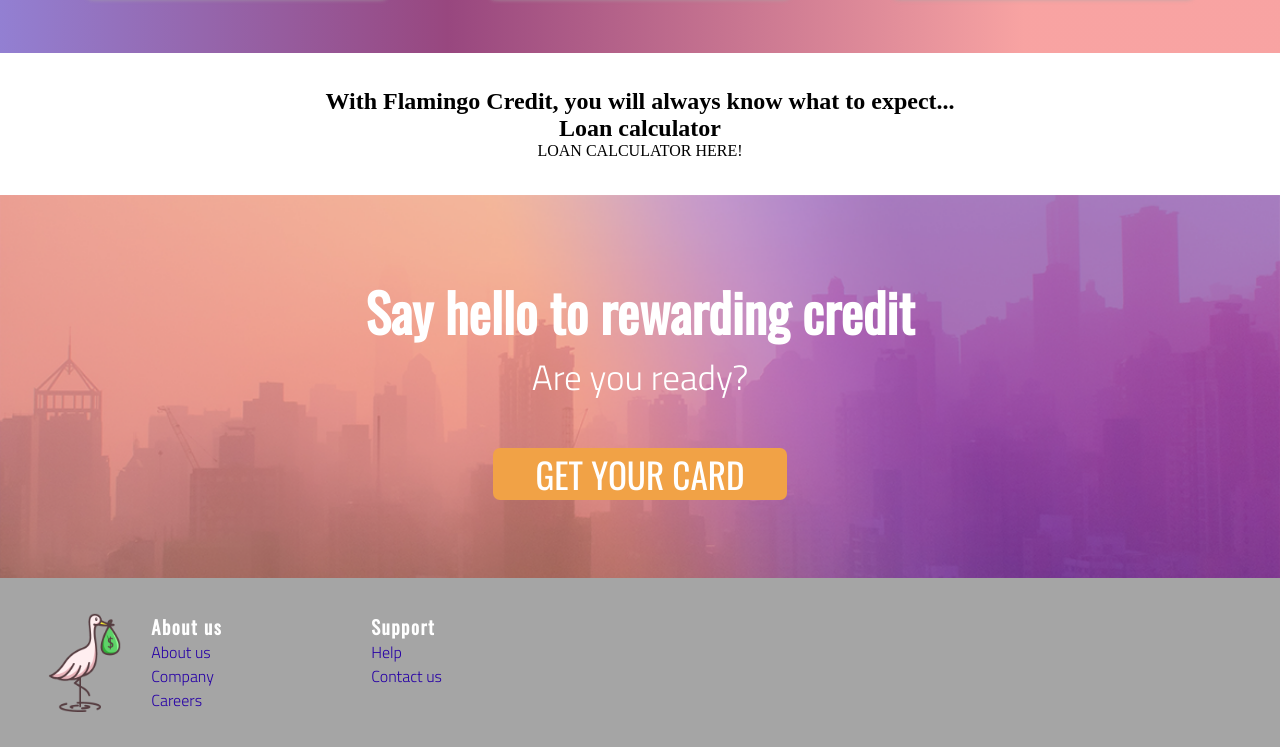
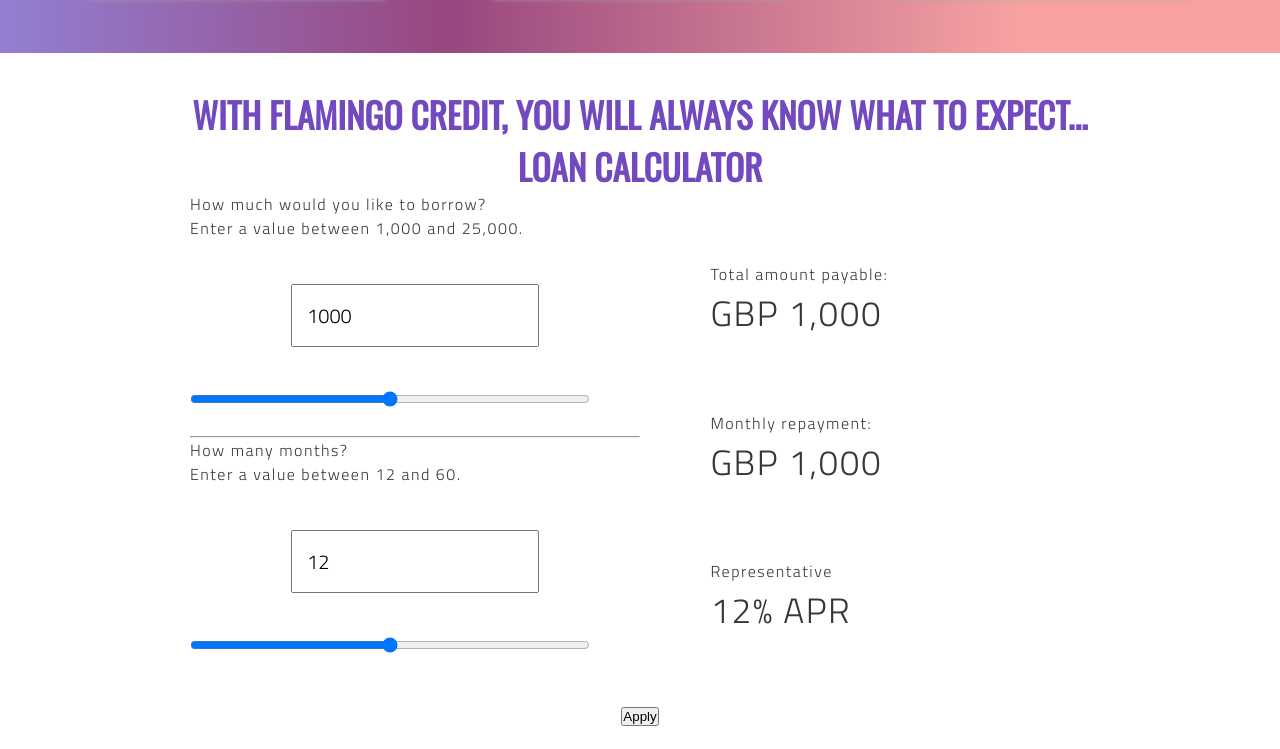
Before and after one commit to janoskocs/credit-card-landing-page, a plain HTML site: page index.html in a window 1280 px wide. Shown: the part 1591-2340 px from the top of the page. Drawn offline with nearby package versions, Linux system fonts and the light colour scheme.

Commit message:
Loan calculator HTML and CSS

```diff
--- a/css/main.scss
+++ b/css/main.scss
@@ -201,6 +201,54 @@
     flex-direction: column;
     align-items: center;
     margin: $large;
+
+    h2 {
+        font-family: $header-font;
+        color: $main-color;
+        text-transform: uppercase;
+        font-size: $large;
+    }
+
+    p {
+        color: $span-grey/3;
+        font-family: $para-font;
+        letter-spacing: $letter-space-standard;
+    }
+
+    #calculator {
+        display: flex;
+
+
+        .calculator-side {
+            width: 450px;
+
+            div {
+                display: flex;
+                flex-direction: column;
+                align-content: center;
+                margin: $large*2;
+
+                p:last-of-type {
+                    font-size: $large;
+                }
+            }
+
+            [type="text"] {
+                padding: $small;
+                font-size: $standard;
+                font-family: $para-font;
+                display: block;
+                margin: $large auto;
+            }
+
+            [type="range"] {
+                display: block;
+                margin: 0 0 $large 0;
+                width: 400px;
+            }
+        }
+
+    }
 }
 
 //#LOAN-CALCULATOR
@@ -252,7 +300,7 @@
     .footer-box {
         display: flex;
         flex-direction: column;
-        width: 200px;
+        width: 250px;
 
         margin-left: $standard;
 
@@ -264,5 +312,10 @@
         a {
             @include anchor-tag($blue, 1em, capitalise, $blue*2)
         }
+
+        p {
+            font-family: $para-font;
+            color: $blue;
+        }
     }
 }
--- a/index.html
+++ b/index.html
@@ -26,7 +26,7 @@
 
     <section id="hero">
         <nav>
-            <img src="img/flamingocreditlogo250.png" alt="Logo of Flamingo Credit">
+            <img src="img/flamingocreditlogonew128.png" alt="Logo of Flamingo Credit">
             <ul>
                 <li><a href="pages/aboutus.html">About</a></li>
                 <li><a href="pages/cards.html">Cards</a></li>
@@ -103,7 +103,39 @@
         <h2>With Flamingo Credit, you will always know what to expect...</h2>
         <h2>Loan calculator</h2>
 
-        <p>LOAN CALCULATOR HERE!</p>
+        <div id="calculator">
+            <div class="calculator-side">
+                <p>How much would you like to borrow?</p>
+                <p>Enter a value between 1,000 and 25,000.</p>
+                <input type="text" name="loan-amount" id="loan-amount" value="1000">
+                <input type="range" id="loan-amount-slider" name="loan-amount-slider" min="1000" max="25000">
+                <hr>
+                <p>How many months?</p>
+                <p>Enter a value between 12 and 60.</p>
+
+                <input type="text" name="loan-amount-months" id="loan-amount-months" value="12">
+                <input type="range" id="loan-amount-months-slider" name="loan-amount-slider-months-slider" min="12"
+                    max="60">
+            </div>
+            <div class="calculator-side">
+                <div>
+                    <p>Total amount payable:</p>
+                    <p id="amount-payable">GBP 1,000</p>
+                </div>
+
+                <div>
+                    <p>Monthly repayment:</p>
+                    <p id="monthly-repayment">GBP 1,000</p>
+                </div>
+
+                <div>
+                    <p>Representative</p>
+                    <p>12% APR</p>
+                </div>
+            </div>
+        </div>
+
+        <button>Apply</button>
     </section>
 
     <section id="last-cta">
@@ -114,7 +146,7 @@
 
     <footer>
 
-        <img src="./img/flamingocreditlogo250.png" alt="Logo of Flamingo Credit.">
+        <img src="./img/flamingocreditlogonew128.png" alt="Logo of Flamingo Credit.">
         <div class="footer-box">
             <h3>About us</h3>
             <a href="">About us</a>
@@ -127,6 +159,22 @@
             <a href="">Help</a>
             <a href="">Contact us</a>
         </div>
+        <div class="footer-box">
+            <h3>Where to find us</h3>
+            <p>London, United Kingdom</p>
+        </div>
+        <div class="footer-box">
+            <h3>Call us</h3>
+            <p>0800 123 456 789</p>
+            <p>Mon-Friday: 08:00 - 17:00</p>
+            <p>Sat-Sun: Closed</p>
+        </div>
+        <div class="footer-box">
+            <h3>Do you like this website?</h3>
+            <p>Let's work together!</p>
+            <p>Contact me: contact@janoskocs.com</p>
+            <a href="https://janoskocs.com">janoskocs.com</a>
+        </div>
     </footer>
     <script src="" async defer></script>
 </body>
```
Also changed, not shown: css/main.css, favicon.ico (added), img/flamingocreditlogonew.png (added), img/flamingocreditlogonew128.png (added), img/flamingocreditlogonew64.png (added), 1 other file.
